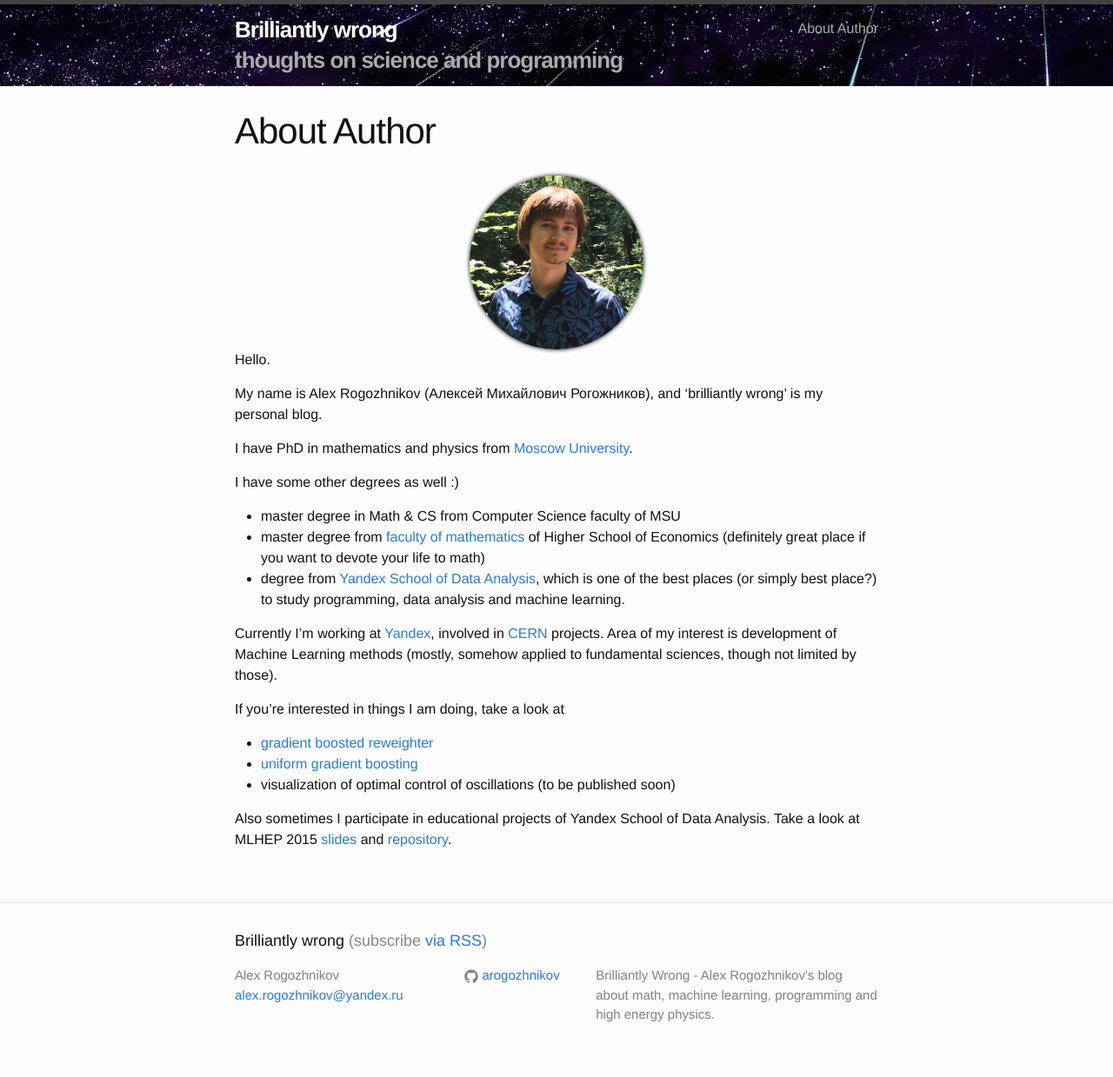
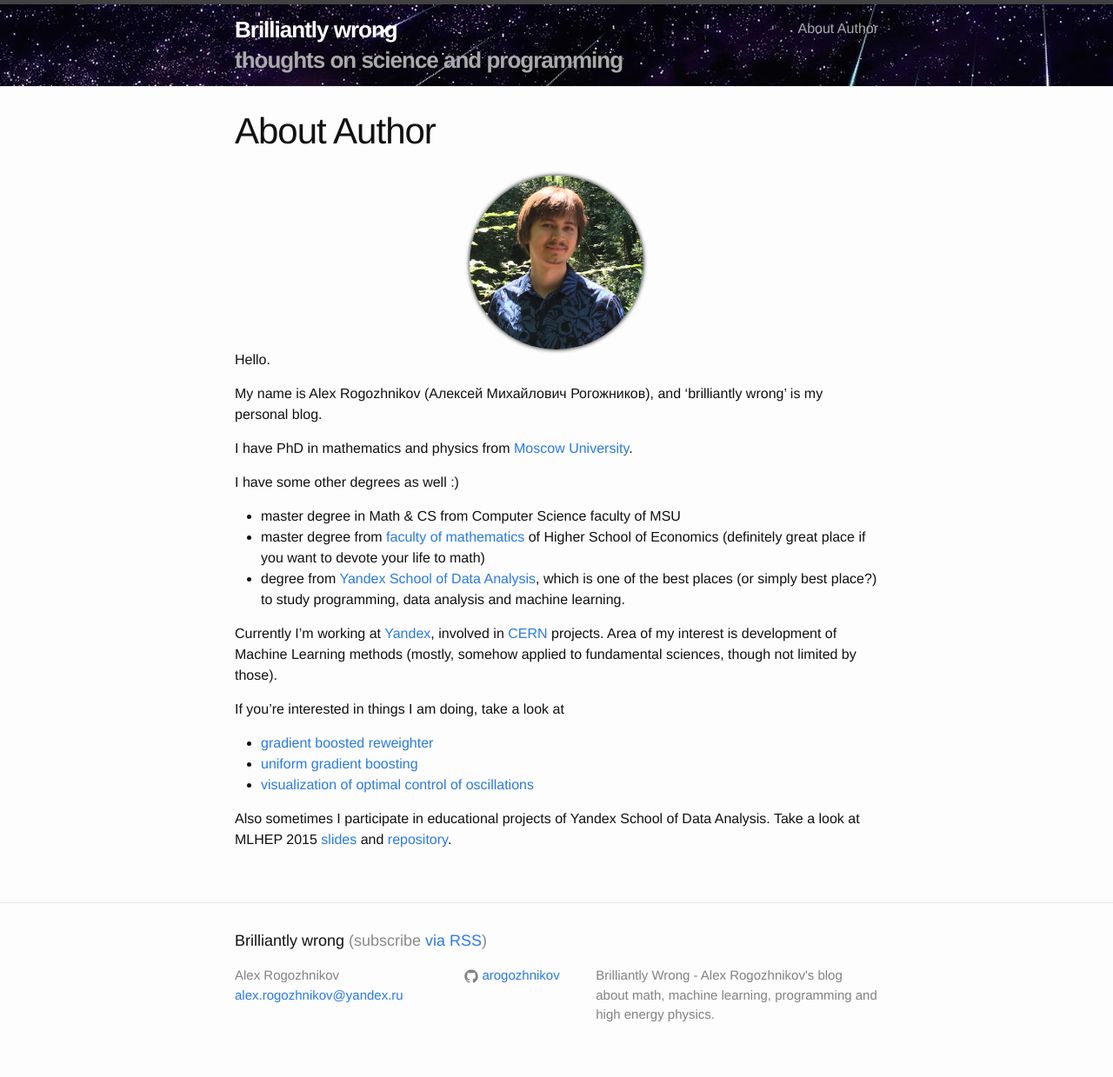
Before and after one commit to arogozhnikov/arogozhnikov.github.io, a Jekyll site: the page built from about.md, in a window 1280 px wide. Shown: the whole page at 87% size. Built offline with Jekyll 4.4.1, drawn with Linux system fonts in a browser that asks for light colours.

Commit message:
added link to about.md

```diff
--- a/about.md
+++ b/about.md
@@ -34,7 +34,7 @@
 
 * [gradient boosted reweighter](https://github.com/arogozhnikov/hep_ml/blob/master/notebooks/DemoReweighting.ipynb)
 * [uniform gradient boosting](https://github.com/arogozhnikov/hep_ml/blob/master/notebooks/BoostingToUniformity.ipynb)
-* visualization of optimal control of oscillations (to be published soon)
+* [visualization of optimal control of oscillations](http://arogozhnikov.github.io/2015/12/11/optimal-control-of-oscillations.html)
 
 Also sometimes I participate in educational projects of Yandex School of Data Analysis.
 Take a look at MLHEP 2015 [slides]({% post_url 2015-09-07-mlhep-slides %}) and [repository](https://github.com/yandexdataschool/mlhep2015).
```
